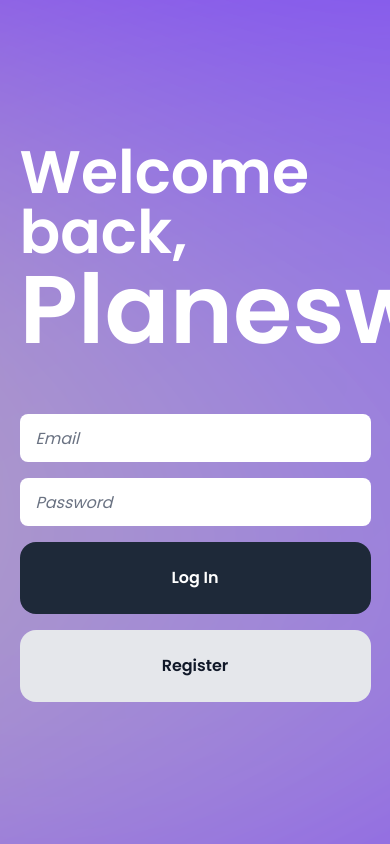
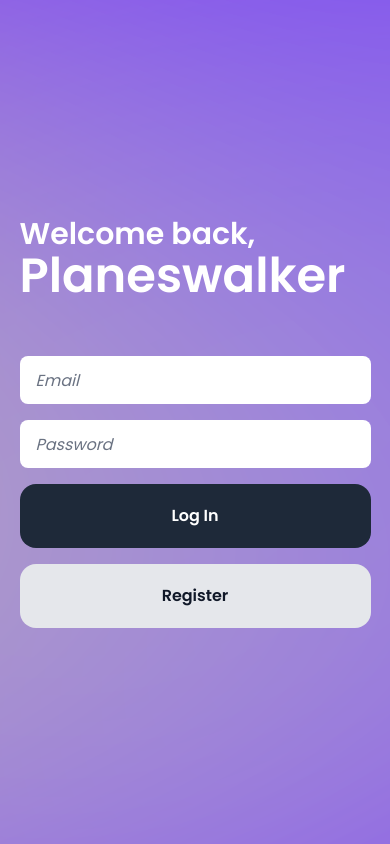
Before and after one commit to jackmounts/the-planeswalker-archive, a Next.js app: page /login in a window 390 px wide. Built offline with nearby package versions, Linux system fonts and the light colour scheme.

Commit message:
Update layout styles and enhance login page; add link to login button and adjust button sizes

```diff
--- a/src/app/login/page.tsx
+++ b/src/app/login/page.tsx
@@ -1,4 +1,5 @@
 "use client";
+import Link from "next/link";
 import React, { useState } from "react";
 
 const LoginPage: React.FC = () => {
@@ -7,13 +8,15 @@ const LoginPage: React.FC = () => {
 
   return (
     <div className="flex flex-row items-center justify-center size-full bg-[url('/images/login_bg.svg')] bg-cover bg-center">
-      <div className="hidden lg:flex w-3/5"></div>
+      <div className="hidden lg:flex w-3/5">
+        {/* https://sketchfab.com/3d-models/trading-card-blank-low-poly-798f5a9b46bb439ca413c40e7938a6ed */}
+      </div>
       <div className="flex flex-col w-full lg:w-2/5 items-center justify-start gap-y-4">
         <div className="flex flex-col items-center justify-center w-full text-white font-semibold mb-10">
-          <div className="flex w-9/10 lg:w-7/10 text-6xl">
+          <div className="flex w-9/10 lg:w-7/10 text-3xl lg:text-6xl">
             <p>Welcome back,</p>
           </div>
-          <div className="flex w-9/10 lg:w-7/10 text-8xl">
+          <div className="flex w-9/10 lg:w-7/10 text-5xl lg:text-8xl">
             <p>Planeswalker</p>
           </div>
         </div>
@@ -40,12 +43,14 @@ const LoginPage: React.FC = () => {
           />
         </div>
         <div className="flex w-9/10 lg:w-7/10">
-          <button className="bg-gray-800 text-white rounded-2xl px-4 py-2 w-full h-18 font-semibold hover:bg-gray-900">
-            Log In
-          </button>
+          <Link href={"/"} className="w-full">
+            <button className="bg-gray-800 text-white rounded-2xl px-4 py-2 w-full h-16 font-semibold hover:bg-gray-900">
+              Log In
+            </button>
+          </Link>
         </div>
         <div className="flex w-9/10 lg:w-7/10">
-          <button className="bg-gray-200 text-gray-900 rounded-2xl px-4 py-2 w-full h-18 font-semibold hover:bg-gray-900 hover:text-white">
+          <button className="bg-gray-200 text-gray-900 rounded-2xl px-4 py-2 w-full h-16 font-semibold hover:bg-gray-900 hover:text-white">
             Register
           </button>
         </div>
--- a/src/app/pages/layout.tsx
+++ b/src/app/pages/layout.tsx
@@ -11,7 +11,7 @@ export default function PagesLayout({
   return (
     <>
       <Header></Header>
-      <div className="relative flex grow size-full">
+      <div className="relative flex grow size-full p-4">
         {children}
         <ScannerButton></ScannerButton>
       </div>
```
